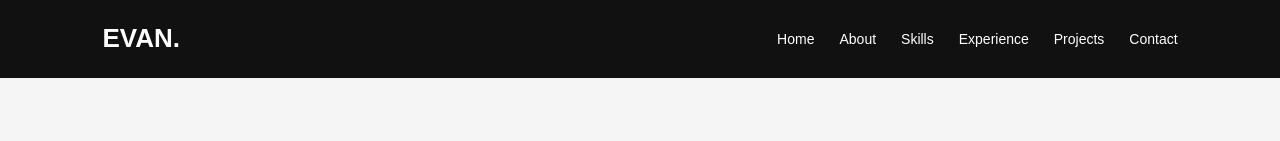
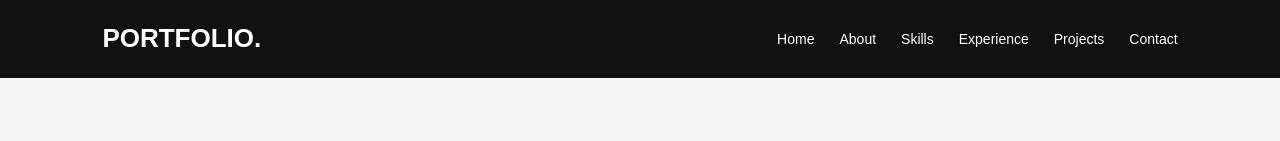
Before and after one commit to EvanCR7-ai/portfolioidk, a plain HTML site: page index.html in a window 1280 px wide. Shown: the top 141 px of the page. Drawn offline with Linux system fonts and the light colour scheme.

Commit message:
Update index.html

```diff
--- a/index.html
+++ b/index.html
@@ -12,7 +12,7 @@
     <!-- Navigation Bar -->
     <header>
         <nav>
-            <h2>EVAN.</h2>
+            <h2>PORTFOLIO.</h2>
 
             <ul>
                 <li><a href="#home">Home</a></li>
```
